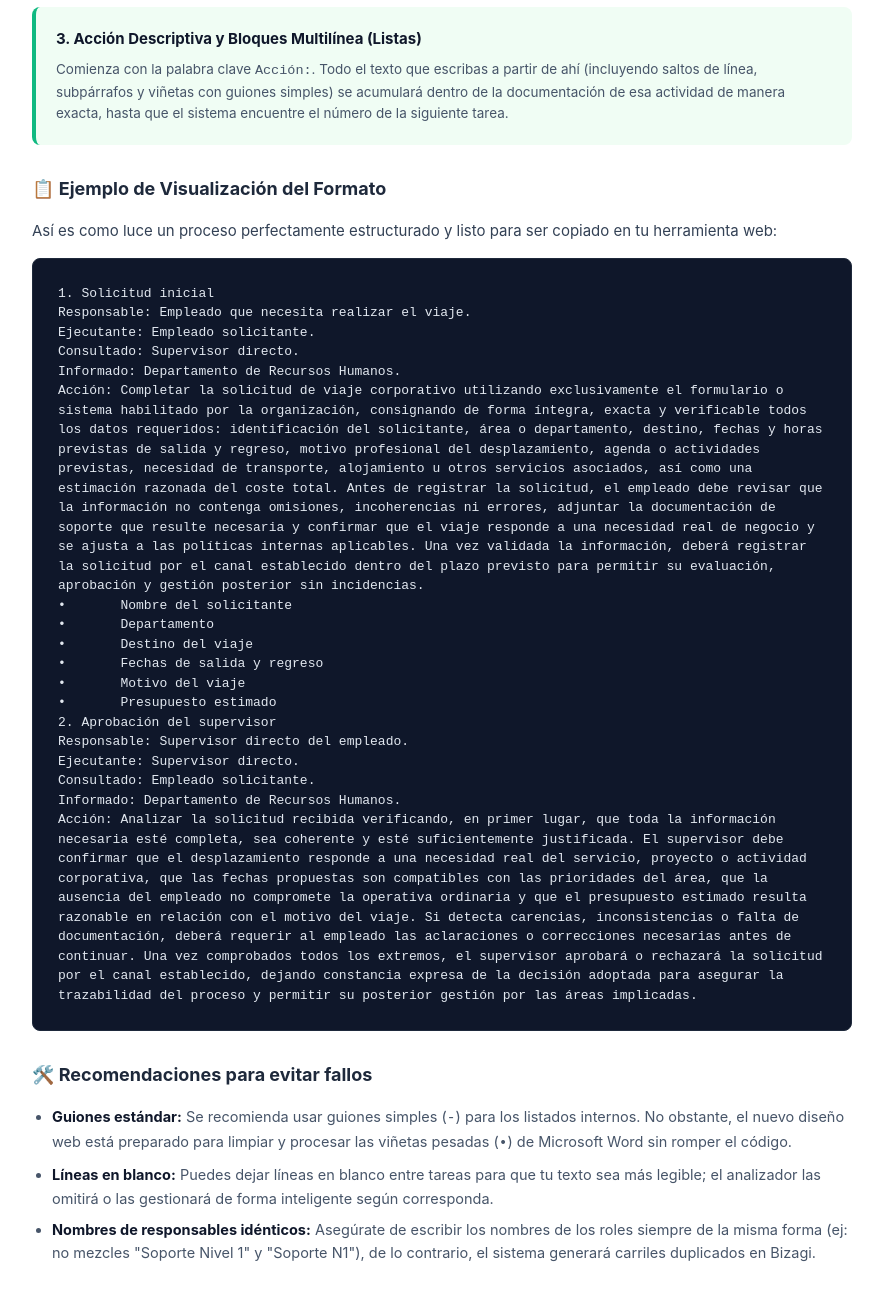
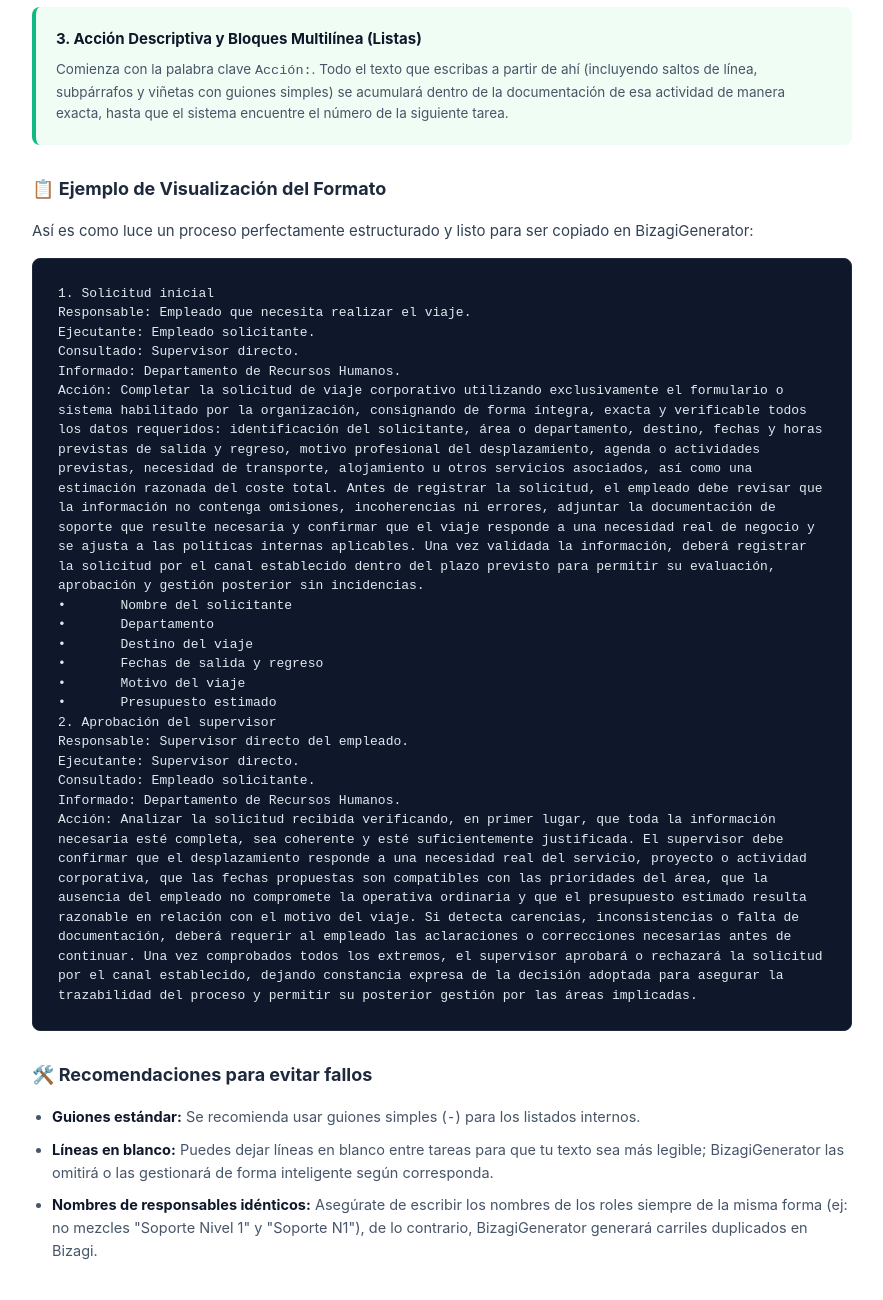
Before and after one commit to madeprat/BizagiGenerator, a plain HTML site: page instrucciones.html in a window 1280 px wide. Shown: the part 490-1790 px from the top of the page, without its empty margins (198-1081 px from the left). Drawn offline with Linux system fonts and the light colour scheme.

Commit message:
Update instrucciones.html

```diff
--- a/instrucciones.html
+++ b/instrucciones.html
@@ -47,7 +47,7 @@
         </header>
 
         <h2>📌 Estructura Obligatoria por Actividad</h2>
-        <p style="font-size: 15px; margin-bottom: 15px;">Para que el analizador automático convierta el texto en un diagrama de Bizagi sin errores, cada tarea debe seguir estrictamente este orden de tres bloques:</p>
+        <p style="font-size: 15px; margin-bottom: 15px;">Para que BizagiGenerator convierta el texto en un diagrama de Bizagi sin errores, cada tarea debe seguir estrictamente este orden de tres bloques:</p>
 
         <div class="grid-rules">
             <div class="rule-card">
@@ -66,7 +66,7 @@
         </div>
 
         <h2>📋 Ejemplo de Visualización del Formato</h2>
-        <p style="font-size: 15px;">Así es como luce un proceso perfectamente estructurado y listo para ser copiado en tu herramienta web:</p>
+        <p style="font-size: 15px;">Así es como luce un proceso perfectamente estructurado y listo para ser copiado en BizagiGenerator:</p>
 
         <div class="code-block" id="templateContent">1. Solicitud inicial
 Responsable: Empleado que necesita realizar el viaje.
@@ -90,9 +90,9 @@
 
         <h2>🛠️ Recomendaciones para evitar fallos</h2>
         <ul>
-            <li><strong>Guiones estándar:</strong> Se recomienda usar guiones simples (<code>-</code>) para los listados internos. No obstante, el nuevo diseño web está preparado para limpiar y procesar las viñetas pesadas (<code>•</code>) de Microsoft Word sin romper el código.</li>
-            <li><strong>Líneas en blanco:</strong> Puedes dejar líneas en blanco entre tareas para que tu texto sea más legible; el analizador las omitirá o las gestionará de forma inteligente según corresponda.</li>
-            <li><strong>Nombres de responsables idénticos:</strong> Asegúrate de escribir los nombres de los roles siempre de la misma forma (ej: no mezcles "Soporte Nivel 1" y "Soporte N1"), de lo contrario, el sistema generará carriles duplicados en Bizagi.</li>
+            <li><strong>Guiones estándar:</strong> Se recomienda usar guiones simples (<code>-</code>) para los listados internos. </li>
+            <li><strong>Líneas en blanco:</strong> Puedes dejar líneas en blanco entre tareas para que tu texto sea más legible; BizagiGenerator las omitirá o las gestionará de forma inteligente según corresponda.</li>
+            <li><strong>Nombres de responsables idénticos:</strong> Asegúrate de escribir los nombres de los roles siempre de la misma forma (ej: no mezcles "Soporte Nivel 1" y "Soporte N1"), de lo contrario, BizagiGenerator generará carriles duplicados en Bizagi.</li>
         </ul>
     </div>
 
```
